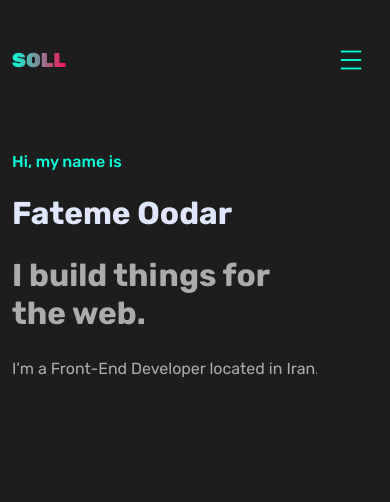
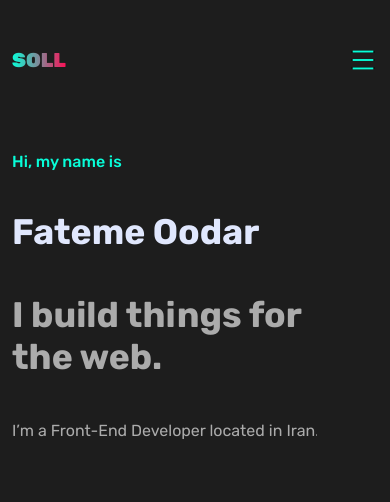
Before and after one commit to FatemeOodar1996/fatemeOodar, a plain HTML site: page index.html in a window 390 px wide. Drawn offline with nearby package versions, Linux system fonts and the light colour scheme.

Commit message:
edit landing page - 02

```diff
--- a/assets/css/style.scss
+++ b/assets/css/style.scss
@@ -30,6 +30,7 @@ nav {
     }
     .navbar-toggler {
         border: none;
+        padding: 0 !important;
     }
     .offcanvas {
         width: 100% !important;
@@ -283,6 +284,12 @@ main {
     .email {
         display: none !important;
     }
+    .about > h2 {
+        font-size: calc(5vw + 16px) !important;
+    }
+    .about > h3 {
+        font-size: calc(5vw + 16px) !important;
+    }
 }
 
 @media screen and (max-width: 992px) {
@@ -299,4 +306,7 @@ main {
     .nav-link {
         font-size: 1rem !important;
     }
+    main .hero .about {
+        gap: 2rem;
+    }
 }
```
Also changed, not shown: assets/css/style.css.
